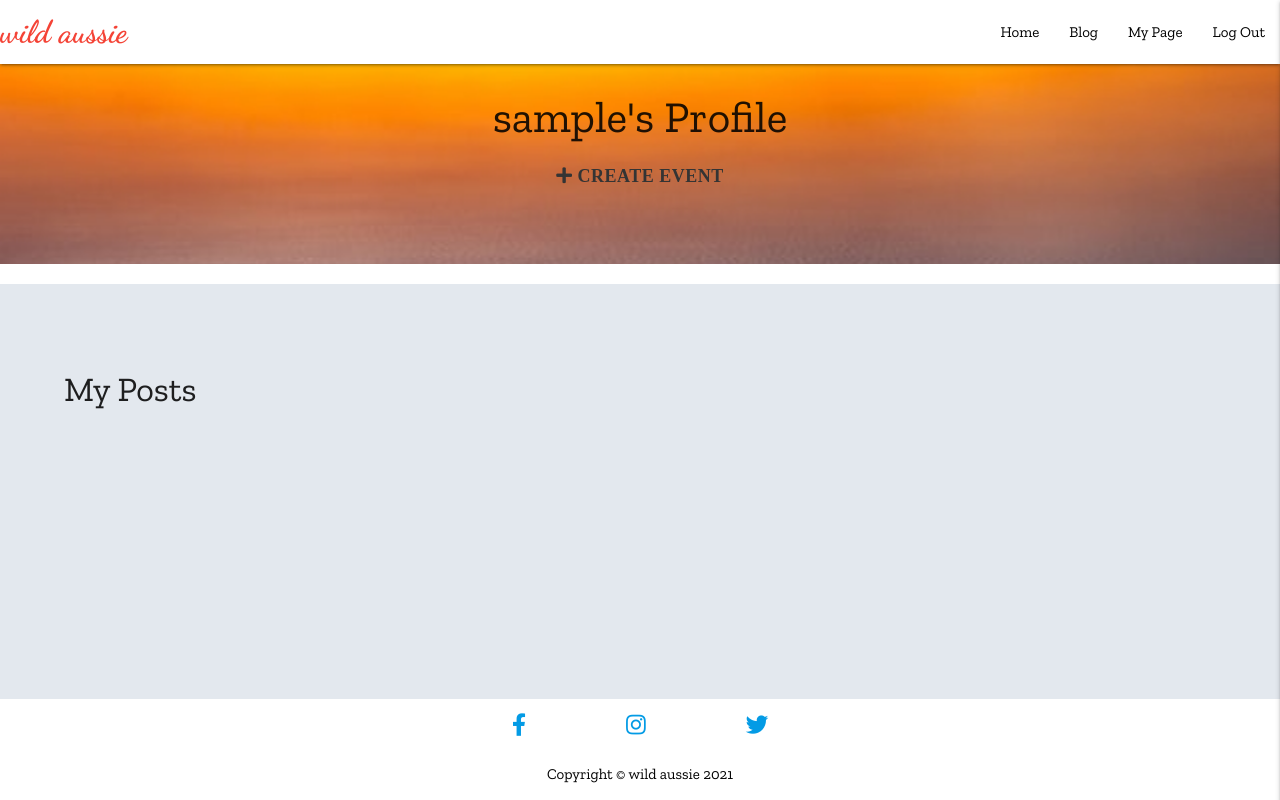
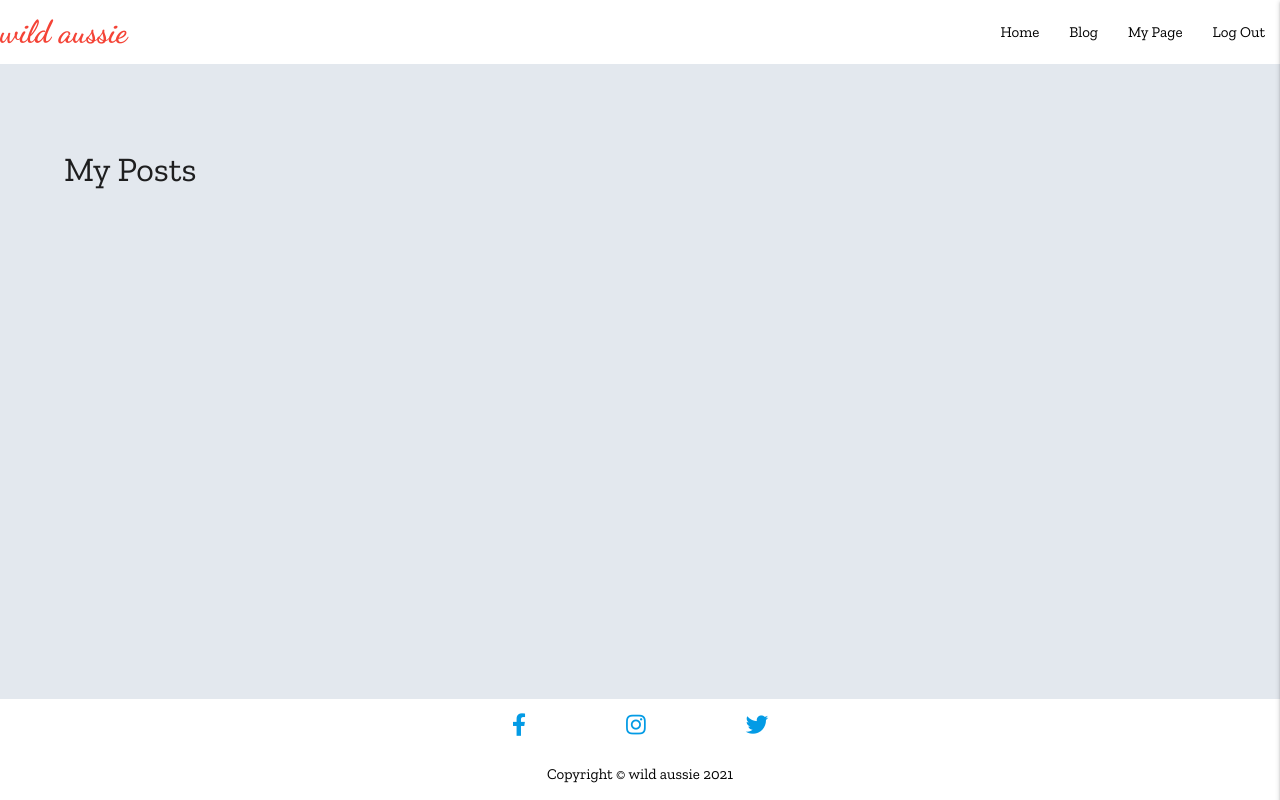
Before and after one commit to Joan-Amudu/Wild-Aussie, a Flask app: page /my_page/1 in a window 1280 px wide. Run offline with Flask 2, Linux system fonts and the light colour scheme; the visitor is signed in with stand-in values (Sample User, id 1); a database or web service that is not in the repository returns one stand-in record (values such as "Sample title"); some libraries are stand-ins or nearby versions.

Commit message:
Remove extra closing div

```diff
--- a/templates/my_page.html
+++ b/templates/my_page.html
@@ -1,23 +1,11 @@
 {% extends "base.html" %}
 
-{% block banner %}
-<div class="row profile parallax-container">
-  <div class="parallax">
-     <img src="{{ url_for('static', filename='images/profile.jpeg') }}">
-  </div>
-  <div class="center-align">
-     <h3 class="center-align">{{ username }}'s Profile</h3>
-     <button class="transparent btn-small btn-flat modal-trigger"
-        href="{{ url_for('create_post') }}">
-     <i class="fas fa-plus"> Create Event</i>
-     </button>
-  </div>
-</div>
-{% endblock %}
+
 
 {% block content %}
 
 <h4>My Posts</h4>
+
 
 <div class="row">
   {% for post in posts %}
@@ -26,9 +14,11 @@
      <div class="card">
         <div class="card-image">
            {% if post.image_url == "" or post.image_url is none %}
-        <img class="responsive-img" src="{{ url_for('static', filename='images/default-image.jpeg') }}" alt="harbour bridge">
+           <img class="responsive-img" src="{{ url_for('static', filename='images/default-image.jpeg') }}"
+             width="232" height="155" alt="harbour bridge">
            {% else %}
-        <img class="responsive-img" src="{{ post.image_url }}" alt="">
+           <img class="responsive-img" src="{{ post.image_url }}"
+           width="232" height="155"  alt="url image">
            {% endif %}
         </div>
         <div class="card-content">
@@ -43,8 +33,6 @@
               <a class="black-text" href="{{ url_for('edit_post', blog_id=post._id) }}"><em>Edit</em></a>
               <!-- Modal Trigger -->
               <a class="black-text modal-trigger" href="#modal1"><em>Delete</em></a>
-        </div>
-      </div>
            </div>
         </div>
      </div>
@@ -64,51 +52,6 @@
            </div>
         </div>
      </div>
-
-  {% endif %}
-  {% endfor %}
-</div>
-
-<div class="row">
-  {% for post in posts %}
-  {% if session.user|lower == post.created_by|lower %}
-  <div class="col s12 m3">
-    <div class="card">
-      <div class="card-image">
-        <img class="responsive-img" src="{{ post.image_url }}" width="339" height="226">
-      </div>
-      <div class="card-content">
-        <span class="card-title">{{ post.title }}</span>
-        <p><span><strong>Location:</strong> {{ post.location }}</span></p>
-        <p><span><strong>Date:</strong> {{ post.date }}</span></p>
-      </div>
-      <div class="card-action">
-        <span>Created by: {{ post.created_by }}</span>
-         <!-- Action links -->
-        <div class="right">
-          <a class="black-text" href="{{ url_for('edit_post', blog_id=post._id) }}"><em>Edit</em></a>
-          <!-- Modal Trigger -->
-          <a class="black-text modal-trigger" href="#modal1"><em>Delete</em></a>
-        </div>
-      </div>
-    </div>
-  </div>
-</div>
-   <!-- Delete Modal -->
-<div class="delete_modal">
-  <!-- Modal Structure -->
-  <div id="modal1" class="modal">
-    <div class="modal-content">
-      <h4>Are you sure you want to delete post?</h4>
-      <p>Deleted posts cannot be retrieved</p>
-    </div>
-    <div class="modal-footer">
-      <a href="{{ url_for('delete_post', blog_id=post._id) }}"
-      class="modal-close waves-effect waves-green btn-flat">Yes</a>
-      <a href="{{ url_for('my_page', username=session['user']) }}"
-      class="modal-close waves-effect waves-green btn-flat">No</a>
-    </div>
-  </div>
   </div>
 
   {% endif %}
@@ -117,4 +60,5 @@
 
 
 
+
 {% endblock %}
```
Lines whose indentation alone changed are shown as unchanged.
